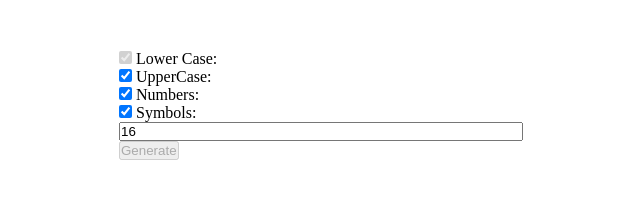
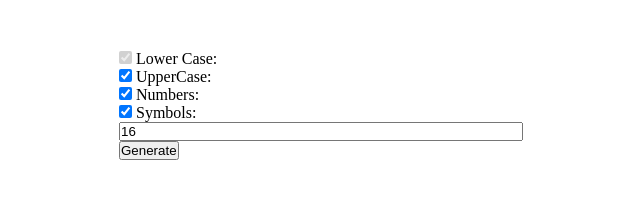
Before and after one commit to AKapran8/passGenerator, a plain HTML site: page index.html in a window 1280 px wide. Shown: the full height of the page, 9-649 px from the left. Drawn offline with Linux system fonts and the light colour scheme.

Commit message:
remove btn disabled attribute

```diff
--- a/index.html
+++ b/index.html
@@ -73,7 +73,7 @@
         class="count"
         placeholder="Password length"
       />
-      <button class="btn" disabled>Generate</button>
+      <button class="btn">Generate</button>
       <br />
       <p class="snackbar">Password was successfully copied!</p>
       <h1 class="title"></h1>
```
